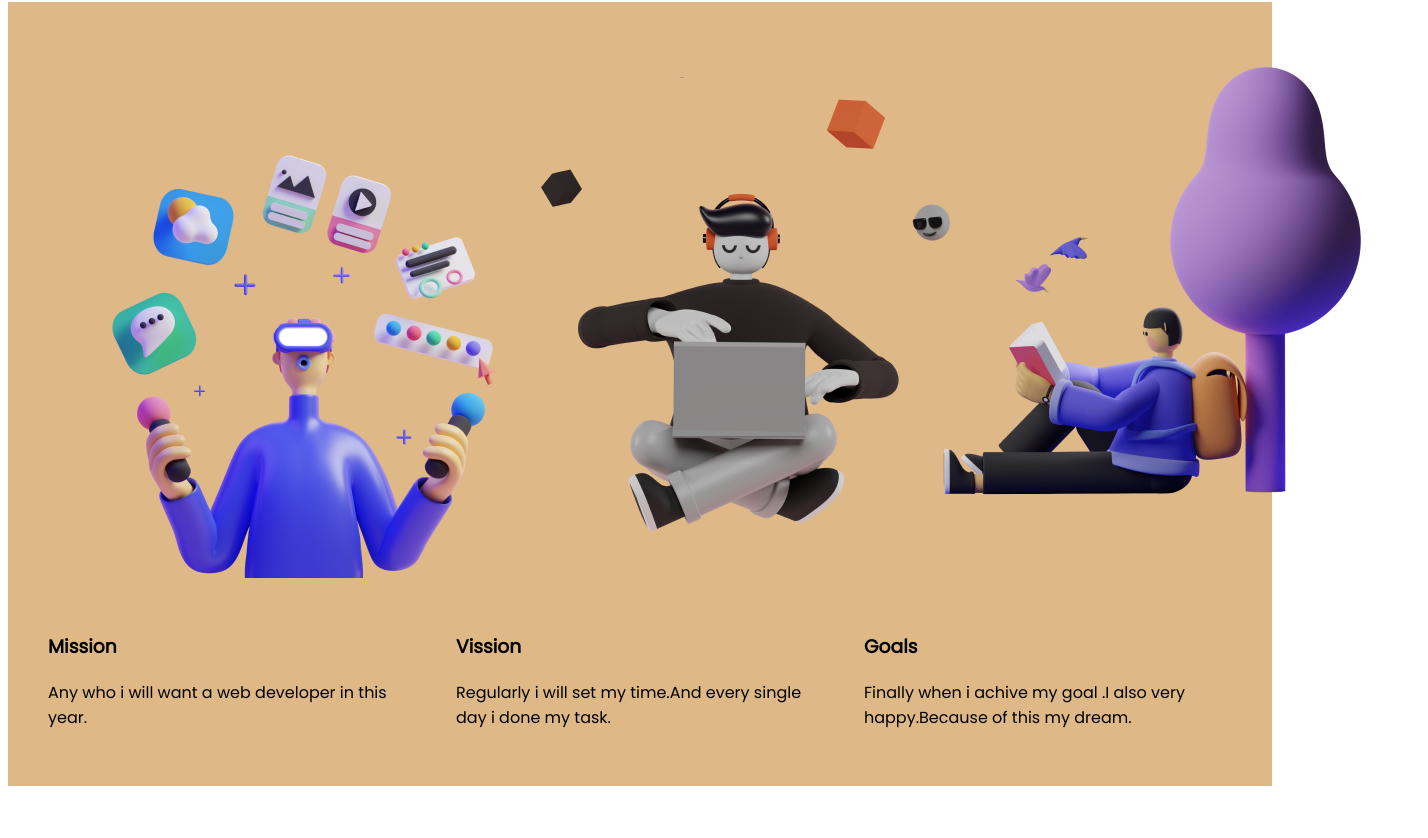
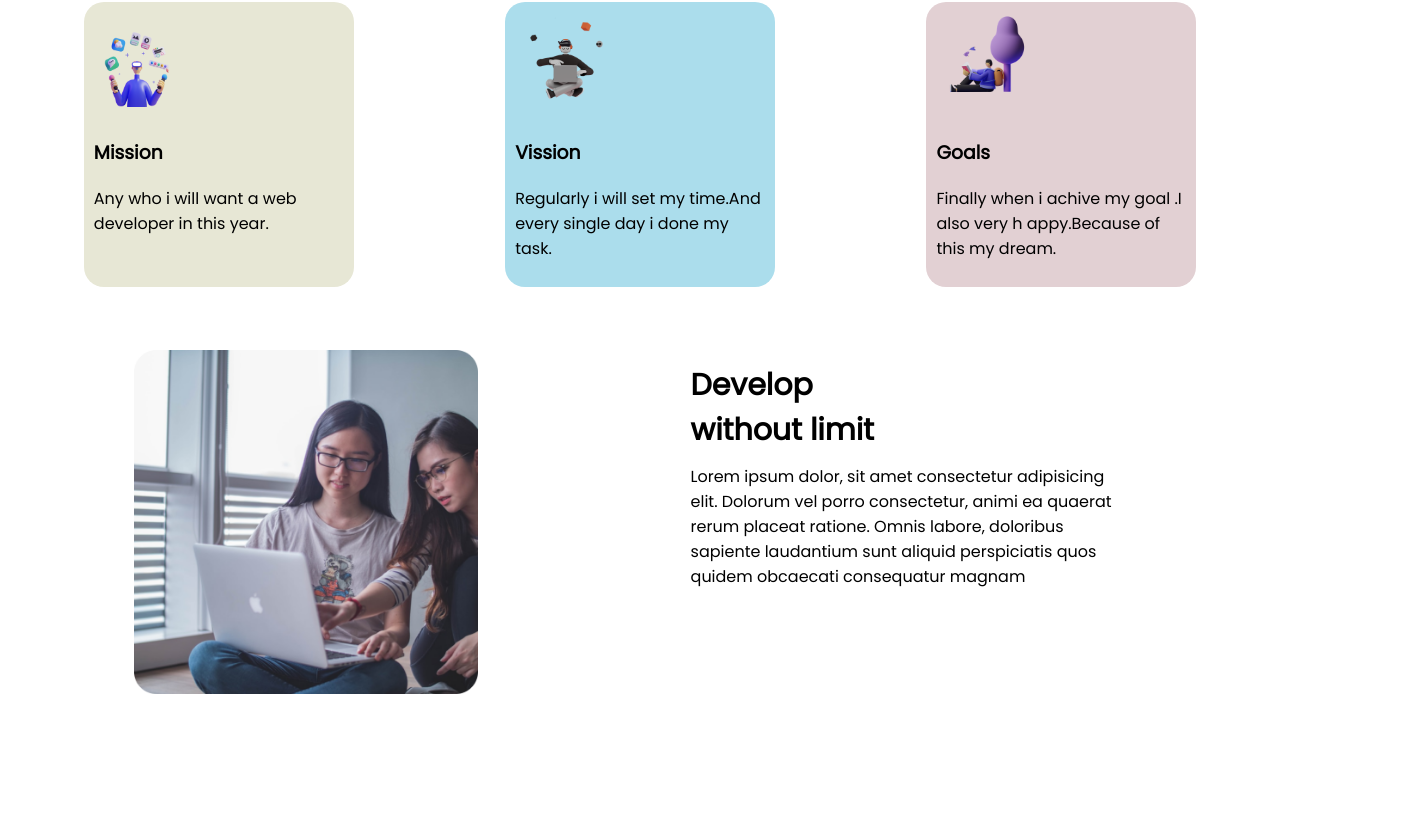
Before and after one commit to Sreekumarsaha/mission-2022, a plain HTML site: page index.html in a window 1280 px wide. Shown: the part 702-1540 px from the top of the page, 1428 px wide, since content can reach past the window. Before the commit the page ends 1496 px from the top, so only its background shows below. Drawn offline with Linux system fonts and the light colour scheme; a web font is replaced by a local one.

Commit message:
third part complete

```diff
--- a/index.html
+++ b/index.html
@@ -30,26 +30,37 @@
             <img src="images/person/person-0.png" alt="">
         </div>
     </section>
-    <section>
-        <h1>My Mission in 2022</h1>
-        <div class="row">
-            <div class="colum">
+    <section id="secound">
+        <h1 id="heading">My Mission in <span>2022</span></h1>
+        <div class="container">
+            <div id="color1" class="colum">
                 <img  class="images"  src="images/illustrators/illustrator-1.png" alt="">
             <h3>Mission</h3>
             <p>Any who i will want a web developer in this year.</p>
             </div>
-            <div class="colum">
+            <div id="color2" class="colum">
                 <img  class="images"  src="images/illustrators/illustrator-2.png" alt="">
 
                 <h3>Vission</h3>
                 <p>Regularly i will set my time.And every single day i done my task.</p>
             </div>
-            <div class="colum">
+            <div id="color3" class="colum">
                 <img class="images"
                 src="images/illustrators/illustrator-3.png" alt="">
                 <h3>Goals</h3>
-                <p>Finally when i achive my goal .I also very happy.Because of this my dream.</p>
+                <p>Finally when i achive my goal .I also very h
+            appy.Because of this my dream.</p>
             </div>
+        </div>
+    </section>
+    <section class="stay-focused coding">
+        <div class="half-width picture">
+            <img src="images/pictures/coding.png" alt="">
+        </div>
+        <div class="half-width paragraph">
+            <h2 class="develop">Develop</h2>
+            <h2 class="develop">without limit</h2>
+            <p>Lorem ipsum dolor, sit amet consectetur adipisicing elit. Dolorum vel porro consectetur, animi ea quaerat rerum placeat ratione. Omnis labore, doloribus sapiente laudantium sunt aliquid perspiciatis quos quidem obcaecati consequatur magnam </p>
         </div>
     </section>
 </body>
--- a/style.css
+++ b/style.css
@@ -39,17 +39,46 @@ button{
     border-radius: 5px;
     color: white;
 }
-.row{
-    display: table;
-    width: 100%;
-    table-layout: fixed;
-    border-spacing: 40px;
-    background-color: burlywood;
+.container{
+    display: flex;
 }
-.colum{
-    display: table-cell;
-
+.container > div{
+    flex: 1;
+    margin-left: 6%;
+    margin-right: 6%;
+    padding: 10px;
+    border-radius: 20px;
 }
 .images{
-    position: left;
+    height: 100px;
+    width: 100px;
 }
+#color1{
+    background-color: rgb(231, 231, 213);
+}
+#color2{
+    background-color: rgb(171, 221, 236);
+}
+#color3{
+    background-color: rgb(226, 208, 211);
+}
+#heading{
+    text-align: center;
+}
+span{
+    color: rgb(197, 89, 197);
+}
+.coding{
+    margin-top: 5%;
+}
+.picture img{
+    width: 80%;
+}
+.paragraph{
+    margin-right: 10%;
+    padding-right: 2%;
+}
+.develop{
+    font-size: 30px;
+    line-height: 20px;
+}
```
Also changed, not shown: 1 other file.
